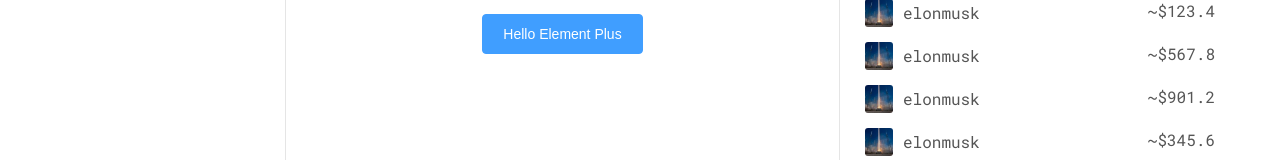
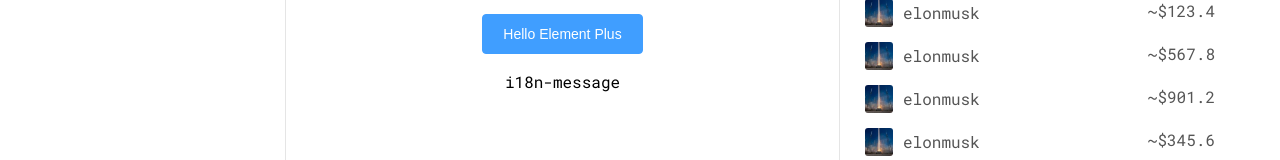
Before and after one commit to Meta-Network/FanClout, a Vue app: page / in a window 1280 px wide. Shown: the part 234-394 px from the top of the page. Built offline with nearby package versions, Linux system fonts and the light colour scheme.

Commit message:
🐛 修复 i18n inject 问题

```diff
--- a/src/i18n.js
+++ b/src/i18n.js
@@ -20,6 +20,7 @@ function loadLocaleMessages () {
 }
 
 export default createI18n({
+  globalInjection: true,
   legacy: false,
   locale: process.env.VUE_APP_I18N_LOCALE || 'en',
   fallbackLocale: process.env.VUE_APP_I18N_FALLBACK_LOCALE || 'en',
--- a/src/locales/en.json
+++ b/src/locales/en.json
@@ -1,3 +1,3 @@
 {
-  "message": "hello i18n !!"
+  "i18n-message": "hello i18n !!"
 }
--- a/src/main.js
+++ b/src/main.js
@@ -19,4 +19,4 @@ initSvgIcon(app)
 moment.locale('en-US')
 app.config.globalProperties.$moment = moment
 
-app.use(i18n).use(i18n).use(store).use(router).mount('#app')
+app.use(i18n).use(store).use(router).mount('#app')
--- a/src/views/Home.vue
+++ b/src/views/Home.vue
@@ -10,6 +10,7 @@
     <el-button type="primary">
       {{ message }}
     </el-button>
+    <p>{{ $t('i18n-message') }}</p>
   </div>
 </template>
 
```
